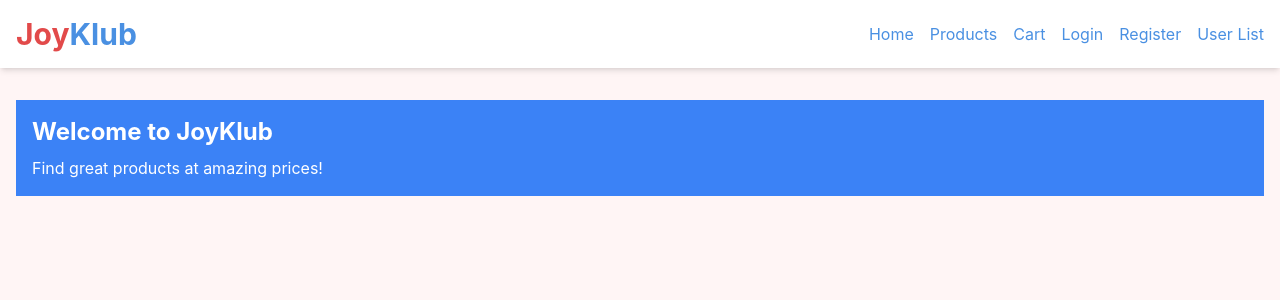
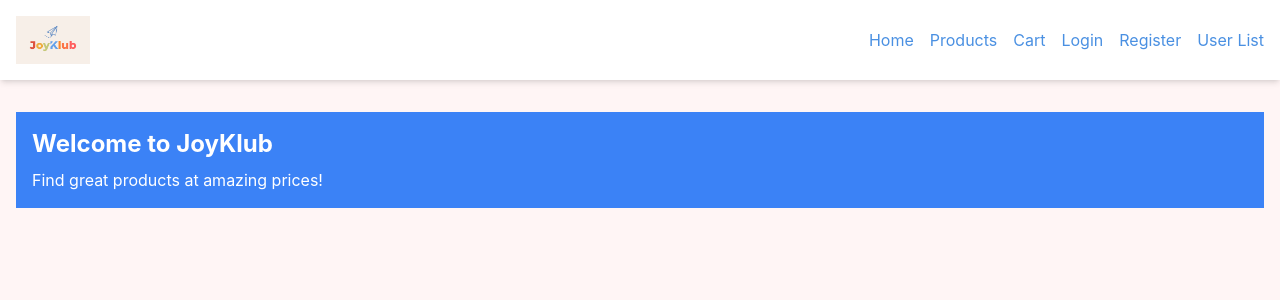
Before and after one commit to Rayzzzx/JoyKlub, a React (Create React App) app in the folder frontend/: page / in a window 1280 px wide. Shown: the top 300 px of the page. Built offline with nearby package versions, Linux system fonts and the light colour scheme.

Commit message:
add logo

```diff
--- a/frontend/src/components/Header.js
+++ b/frontend/src/components/Header.js
@@ -1,13 +1,13 @@
 import React from 'react';
 import { Link } from 'react-router-dom';
+import logoImage from '../assets/images/joyklub-logo.jpg';
 
 function Header() {
   return (
     <header className="bg-white shadow-md">
       <div className="container mx-auto px-4 py-4 flex justify-between items-center">
-        <Link to="/" className="text-3xl font-bold">
-          <span className="text-[#E24A4A]">Joy</span>
-          <span className="text-[#4A90E2]">Klub</span>
+        <Link to="/" className="flex items-center">
+          <img src={logoImage} alt="JoyKlub Logo" className="h-12 w-auto" /> {/* Adjust height as needed */}
         </Link>
         <nav>
           <ul className="flex space-x-4">
```
Also changed, not shown: frontend/src/assets/images/joyklub-logo.jpg (added).
